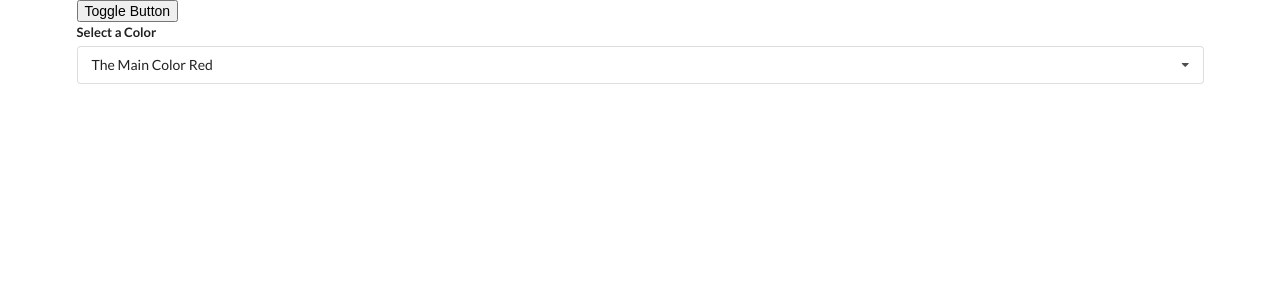
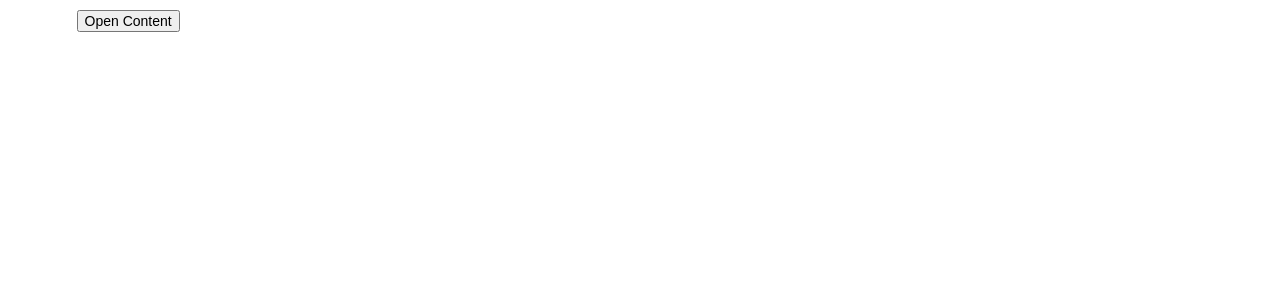
Before and after one commit to YusukeYoshihiro/React_Hooks, a React (Create React App) app: page / in a window 1280 px wide. Shown: the top 300 px of the page. Built offline with nearby package versions, Linux system fonts and the light colour scheme.

Commit message:
Modified options of Calor part, and Dropdown.js  modified:   src/App.js  modified:   src/components/Dropdown.js

```diff
--- a/src/App.js
+++ b/src/App.js
@@ -19,7 +19,7 @@ import Dropdown from './components/Dropdown';
 
 const options = [
   {
-    label: 'The Main Color Red',
+    label: 'The Main Color is Red',
     value: 'red',
   },
   {
@@ -35,10 +35,11 @@ const options = [
 
 const App = () => {
   const [selected, setSelected] = useState(options[0]);
-  const [showDropdown, setShowDropdown] = useState(true)
+  const [showDropdown, setShowDropdown] = useState(false);
+  const label = showDropdown ? 'X Close Content' : 'Open Content'
   return (
-    <div className="ui container">
-      <button onClick={() => setShowDropdown(!showDropdown)}>Toggle Button</button>
+    <div className="ui container" style={{marginTop: "10px"}}>
+      <button onClick={() => setShowDropdown(!showDropdown)}>{label}</button>
       {showDropdown ?
         <div>
           <Dropdown
--- a/src/components/Dropdown.js
+++ b/src/components/Dropdown.js
@@ -6,6 +6,7 @@ const Dropdown = ({ options, selected, onSelectedChange }) => {
 
   useEffect(() => {
     const onBodyClick = (e) => {
+      console.log(e.target)
       if (ref.current.contains(e.target)) {
         return;
       }
```
